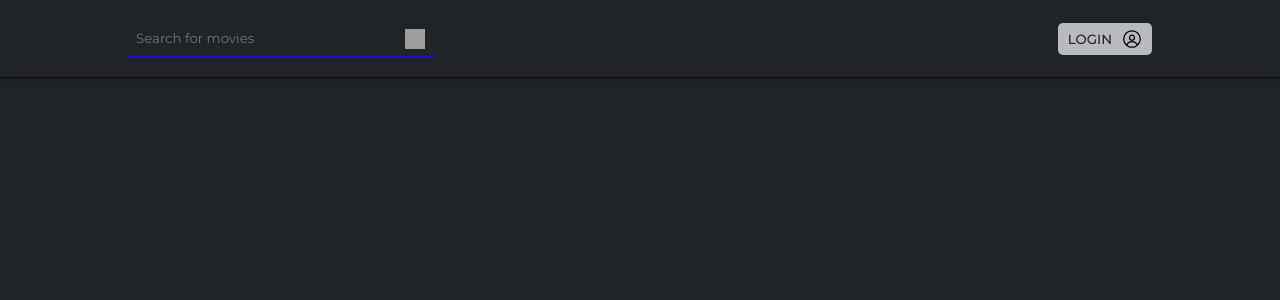
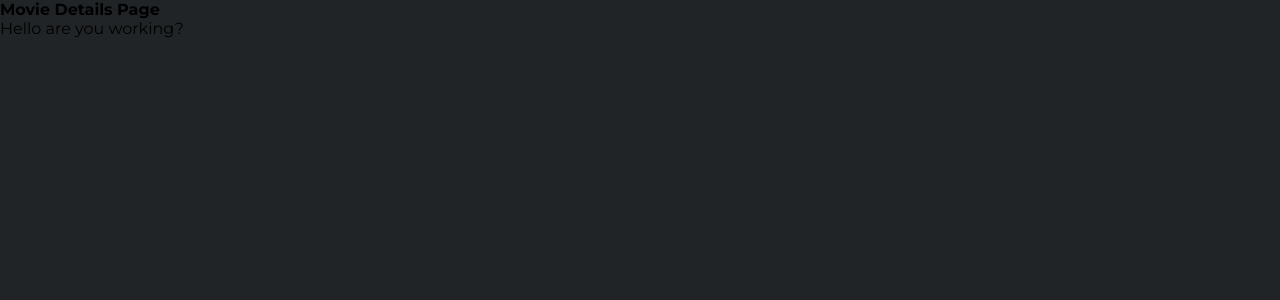
Before and after one commit to Panfilomacantan2/movie-react-app, a React (Create React App) app: page /details in a window 1280 px wide. Shown: the top 300 px of the page. Built offline with nearby package versions, Linux system fonts and the light colour scheme; no server answers; grey boxes are pictures that could not be loaded.

Commit message:
added routes

```diff
--- a/src/App.js
+++ b/src/App.js
@@ -1,5 +1,7 @@
 import axios from "axios";
 import React, { useState, useEffect } from "react";
+import { Link } from "react-router-dom";
+
 
 import MovieCard from "./MovieCard";
 import SearchBar from "./SearchBar";
@@ -30,9 +32,7 @@ const App = () => {
 
   console.log(movies);
 
-  return movies.length < 0 ? (
-    <h1>No Movies Available!</h1>
-  ) : (
+  return (
     <div className="app">
       <SearchBar
         search={search}
@@ -40,11 +40,18 @@ const App = () => {
         fetchMovies={fetchMovies}
       />
 
-      <div className="movie_container">
-        {movies.map((movie, index) => (
-          <MovieCard key={index} movie={movie} />
-        ))}
-      </div>
+
+      {movies?.length < 0 ? (
+        <h1>No Movies Available!</h1>
+      ) : (
+        <div className="movie_container">
+          {movies.map((movie, index) => (
+            <Link to="/details" key={index}>
+              <MovieCard movie={movie} />
+            </Link>
+          ))}
+        </div>
+      )}
     </div>
   );
 };
--- a/src/SearchBar.jsx
+++ b/src/SearchBar.jsx
@@ -1,6 +1,5 @@
 import React from "react";
-
-// import { Link } from "react-router-dom";
+import { Link } from "react-router-dom";
 
 import "./styles/App.scss";
 import searchIcon from "./styles/search.svg";
@@ -23,9 +22,11 @@ const searchBar = ({ search, setSearch, fetchMovies }) => {
       </div>
 
       <div className="login_btn">
-        <button type="button">
-          LOGIN <img src={avatarIcon} alt="avatar" />
-        </button>
+        <Link to="/login">
+          <button type="button">
+            LOGIN <img src={avatarIcon} alt="avatar" />
+          </button>
+        </Link>
       </div>
     </nav>
   );
--- /dev/null
+++ b/src/components/Login.jsx
@@ -0,0 +1,10 @@
+import React from "react";
+
+
+const Login = () => {
+    return(
+        <h1>LOGIN PAGE</h1>
+    )
+}
+
+export default Login
--- /dev/null
+++ b/src/components/MovieDetails.js
@@ -0,0 +1,13 @@
+import React from "react";
+
+const MovieDetails = () => {
+  return (
+    <>
+      <h4>Movie Details Page</h4>
+      <p>Hello are you working?</p>
+      {console.log("I am movie details")}
+    </>
+  );
+};
+
+export default MovieDetails;
--- a/src/index.js
+++ b/src/index.js
@@ -1,8 +1,25 @@
 import React from "react";
 import ReactDOM from "react-dom/client";
+
+import { BrowserRouter as Router, Routes, Route } from "react-router-dom";
+import MovieDetails from "./components/MovieDetails";
+import Login from "./components/Login";
+
 import App from "./App";
 
-import './styles/App.scss';
+import "./styles/App.scss";
+
+const Routing = () => {
+  return (
+    <Router>
+      <Routes>
+        <Route exact path="/" element={<App />} />
+        <Route path="/details" element={<MovieDetails />} />
+        <Route path="/login" element={<Login />} />
+      </Routes>
+    </Router>
+  );
+};
 
 const root = ReactDOM.createRoot(document.getElementById("root"));
-root.render(<App />);
+root.render(<Routing />);
```
Also changed, not shown: src/MovieCard.jsx (indentation only).
